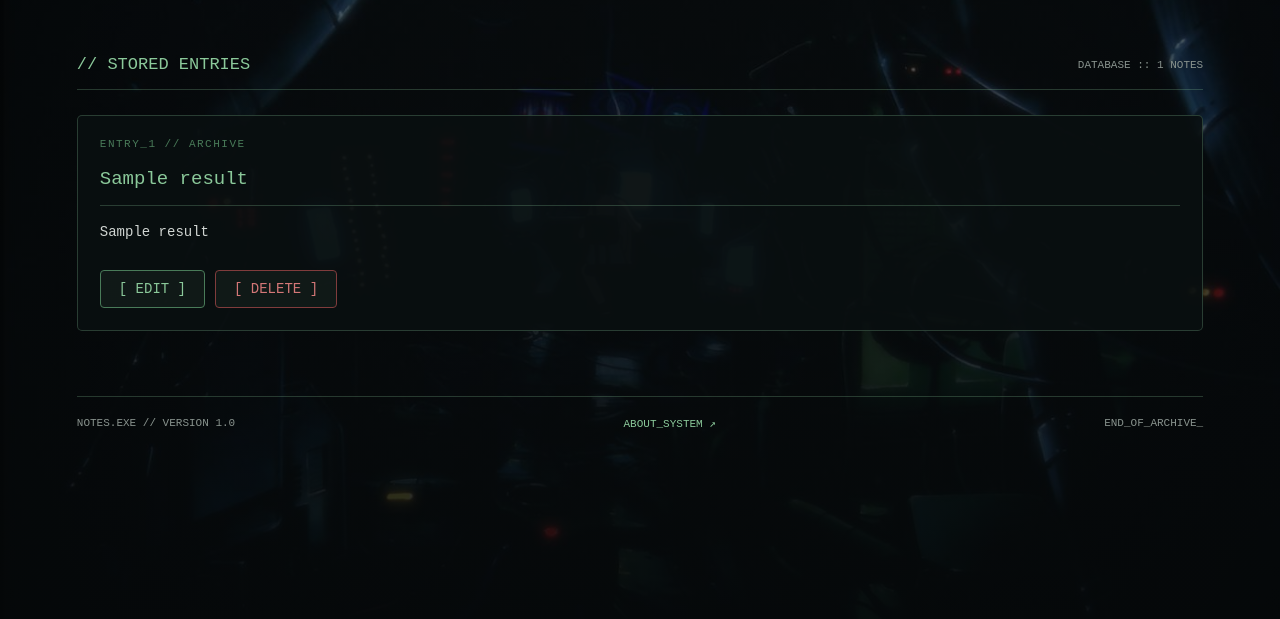
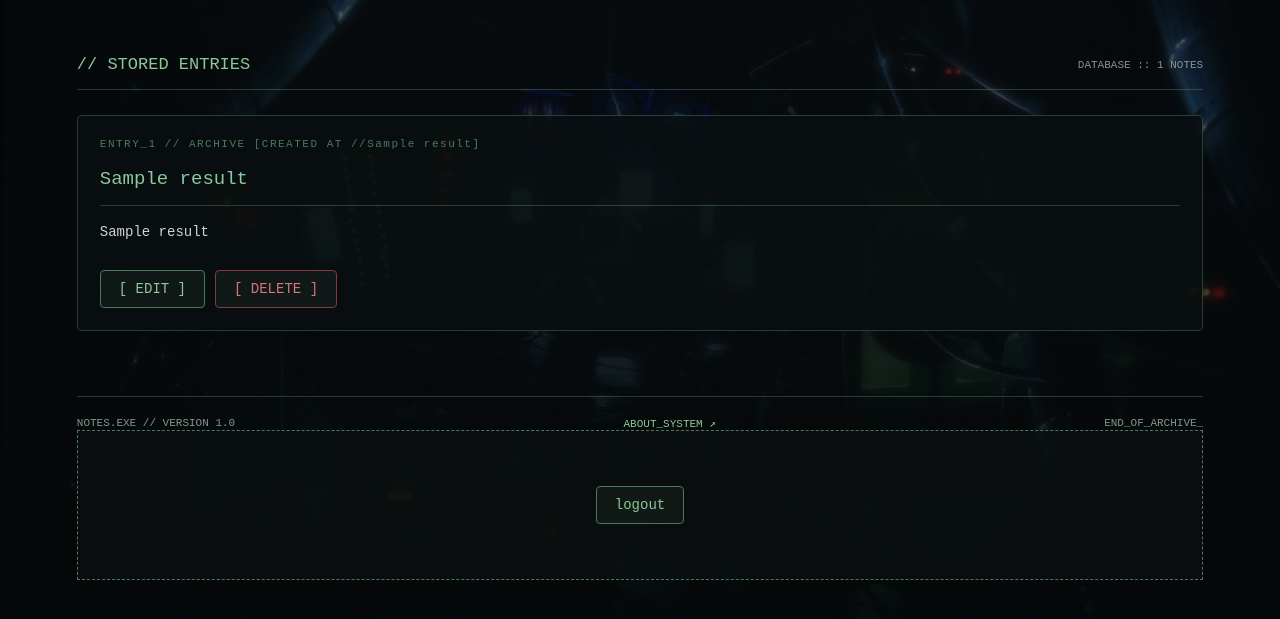
Before and after one commit to Atharken/Notes_Flask, a Flask app: template templates/dashboard.html in a window 1280 px wide. Shown: the part 149-768 px from the top of the page. Run offline with Flask 3, Linux system fonts and the light colour scheme; the template is opened without the code that fills it: most values are stand-ins (such as "Sample title", 1, 10 or a date in 2020).

Commit message:
Update dashboard.html

```diff
--- a/templates/dashboard.html
+++ b/templates/dashboard.html
@@ -40,7 +40,7 @@
                 <article class="note-card">
 
                     <div class="note-label">
-                        ENTRY_{{ i[0] }} // ARCHIVE
+                        ENTRY_{{ i[0] }} // ARCHIVE [CREATED AT //{{ i[3] }}] {% if i[4] %} [{{ i[4] }}] {% endif %}
                     </div>
 
                     <h3>{{ i[1] }}</h3>
@@ -48,6 +48,8 @@
                     <div class="note-divider"></div>
 
                     <p class="note-content">{{ i[2] }}</p>
+
+
 
                     <div class="note-actions">
 
@@ -90,6 +92,15 @@
             <span>END_OF_ARCHIVE_</span>
         </footer>
 
+             <div class="empty-state">
+
+
+                    <a href="{{ url_for('logout') }}" class="btn">
+                        logout
+                    </a>
+                </div>
+
+
     </main>
 
 </body>
```
